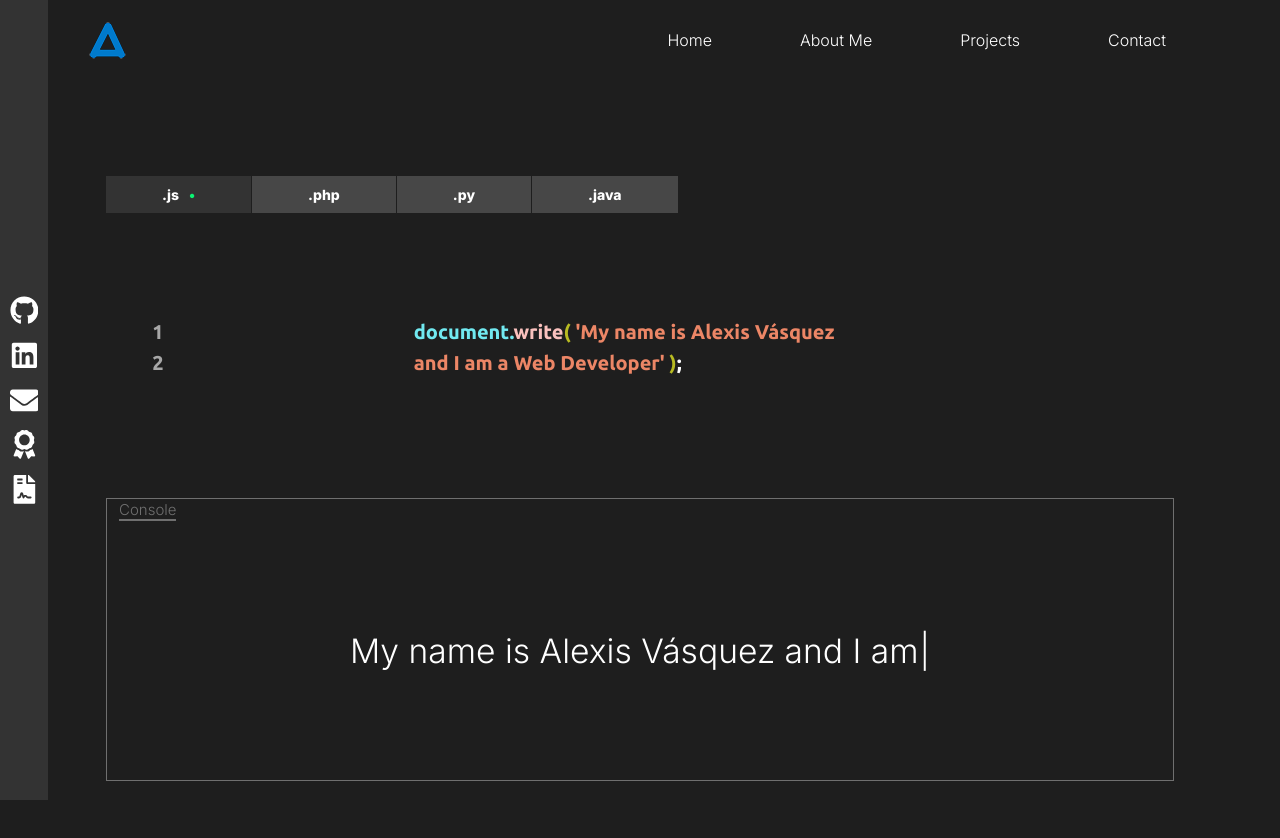
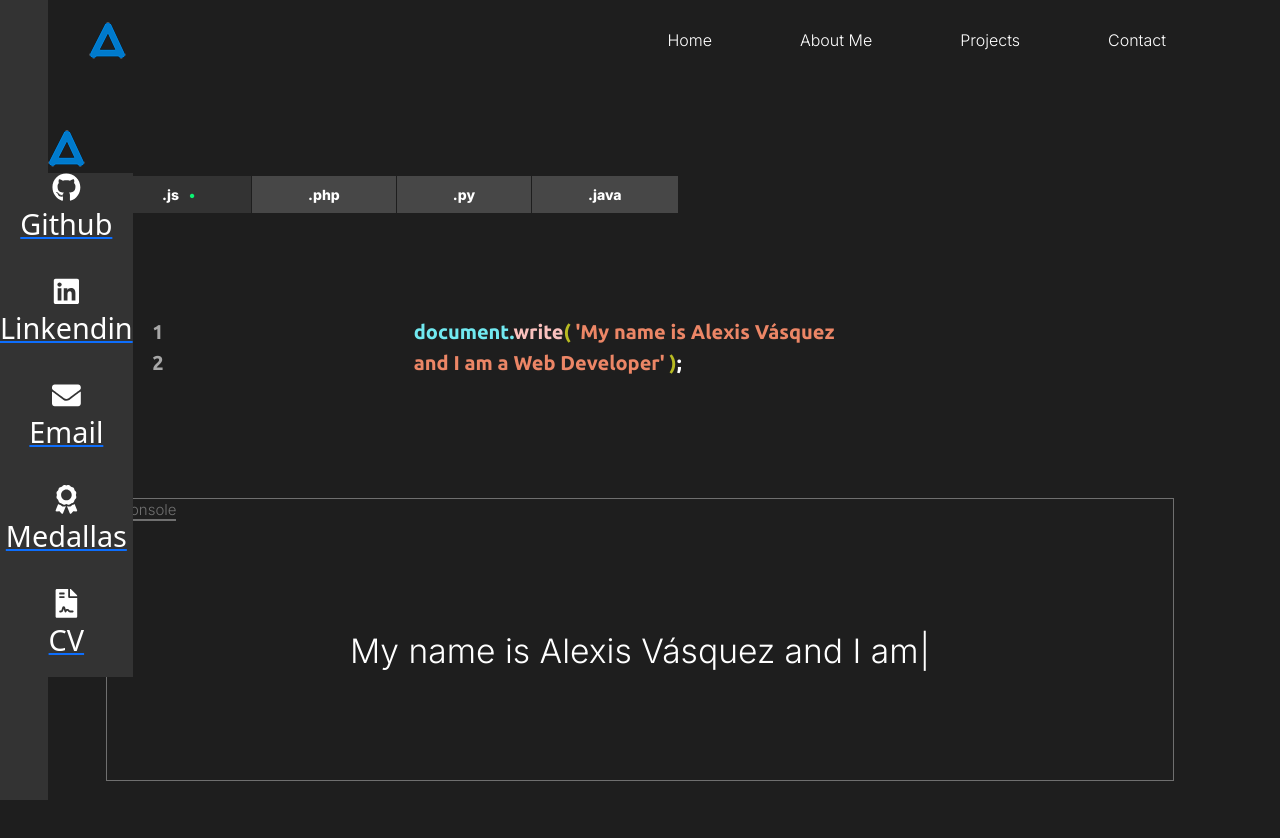
Before and after one commit to favt12/Portafolio, a React app: page / in a window 1280 px wide. Shown: the top 838 px of the page. Built offline with nearby package versions, Linux system fonts and the light colour scheme.

Commit message:
Added <a> element to our vertical sticky bar icons

```diff
--- a/src/components/DataContactFix.jsx
+++ b/src/components/DataContactFix.jsx
@@ -1,25 +1,44 @@
 import { Container, Row, Col } from 'react-bootstrap';
 import 'bootstrap/dist/css/bootstrap.min.css';
 import { FaGithub, FaLinkedin, FaAward, FaEnvelope, FaFileContract } from 'react-icons/fa';
+import logo from '../assets/logo-alexisDev-azul.png';
 
 function DataFix() {
     return(
-        <aside className='bar-info'>
+        <aside className='bar-info text-center'>
+            <div className='binfo-logo'>
+                <img src={logo} />
+            </div>
             <div className='binfo'>
                 <div>
-                    <FaGithub />
+                    <a href='#'>
+                        <FaGithub />
+                        <p className='binfo-text'>Github</p>
+                    </a>
                 </div>
                 <div>
-                    <FaLinkedin/>
+                    <a href='#'>
+                        <FaLinkedin/>
+                        <p className='binfo-text'>Linkendin</p>
+                    </a>
                 </div>
                 <div>
-                    <FaEnvelope />
+                    <a href='#'>
+                        <FaEnvelope />
+                        <p className='binfo-text'>Email</p>
+                    </a>
                 </div>
                 <div>
-                    <FaAward/>
+                    <a href='#'>
+                        <FaAward/>
+                        <p className='binfo-text'>Medallas</p>
+                    </a>
                 </div>
                 <div>
-                    <FaFileContract />
+                    <a href='#'>
+                        <FaFileContract />
+                        <p className='binfo-text'>CV</p>
+                    </a>
                 </div>
             </div>
         </aside>
```
